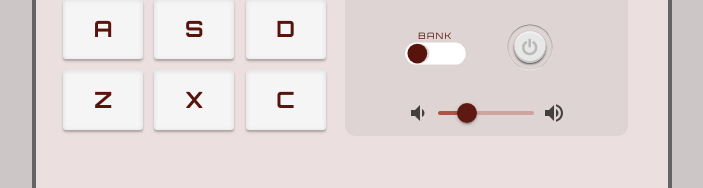
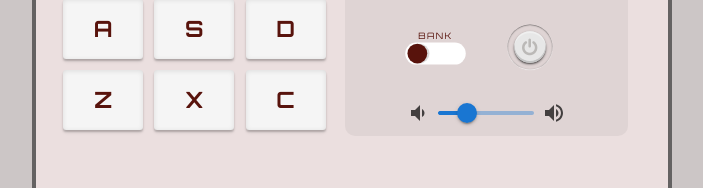
Before and after one commit to suongfiori/React-drum-machine, a React (Vite) app: page / in a window 1280 px wide. Shown: the part 371-559 px from the top of the page, without its empty margins (288-991 px from the left). Built offline with nearby package versions, Linux system fonts and the light colour scheme.

Commit message:
resolve dependencies conflict

```diff
--- a/src/components/VolumeInput.jsx
+++ b/src/components/VolumeInput.jsx
@@ -3,15 +3,15 @@ import Stack from '@mui/material/Stack';
 import Slider from '@mui/material/Slider';
 import VolumeDown from '@mui/icons-material/VolumeDown';
 import VolumeUp from '@mui/icons-material/VolumeUp';
-import { styled } from '@mui/material/styles';
+// import { styled } from '@mui/material/styles';
 
 
-const CustomSlider = styled(Slider)(({ theme }) => ({
-  color: '#b25244',
-  '& .MuiSlider-thumb': {
-    backgroundColor: '#5e1912',
-  },
-}))
+// const CustomSlider = styled(Slider)(({ theme }) => ({
+//   color: '#b25244',
+//   '& .MuiSlider-thumb': {
+//     backgroundColor: '#5e1912',
+//   },
+// }))
 
 const VolumeInput = ({ volume, onVolumeChange, setMessage, powerState }) => {
   const handleChange = (event, newValue) => {
@@ -23,7 +23,7 @@ const VolumeInput = ({ volume, onVolumeChange, setMessage, powerState }) => {
     <Box sx={{ width: 160 }}>
       <Stack spacing={1} direction="row" sx={{ mb: 1 }} alignItems="center">
         <VolumeDown />
-        <CustomSlider
+        <Slider
           aria-label="Volume"
           value={volume}
           onChange={handleChange}
```
